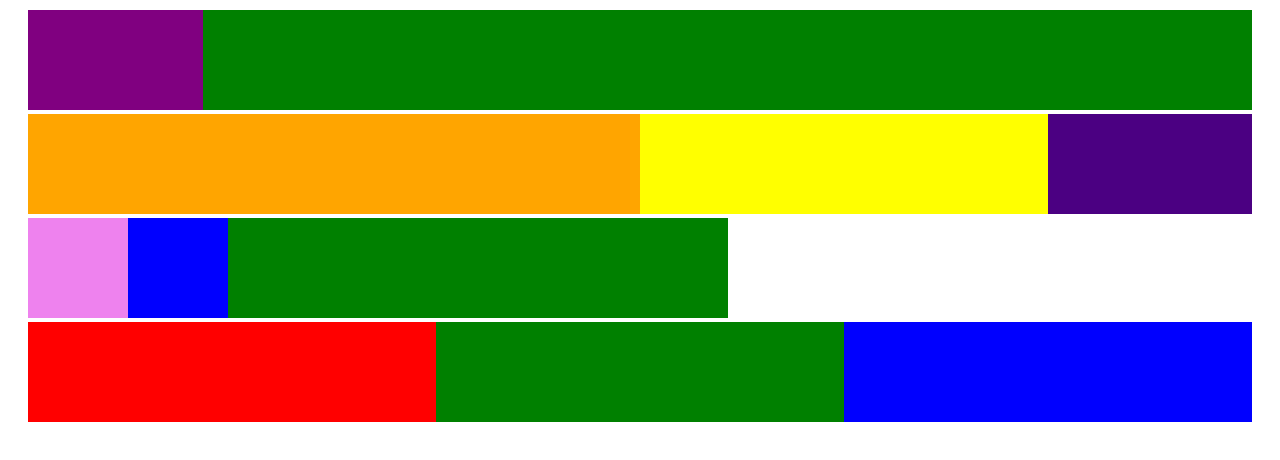
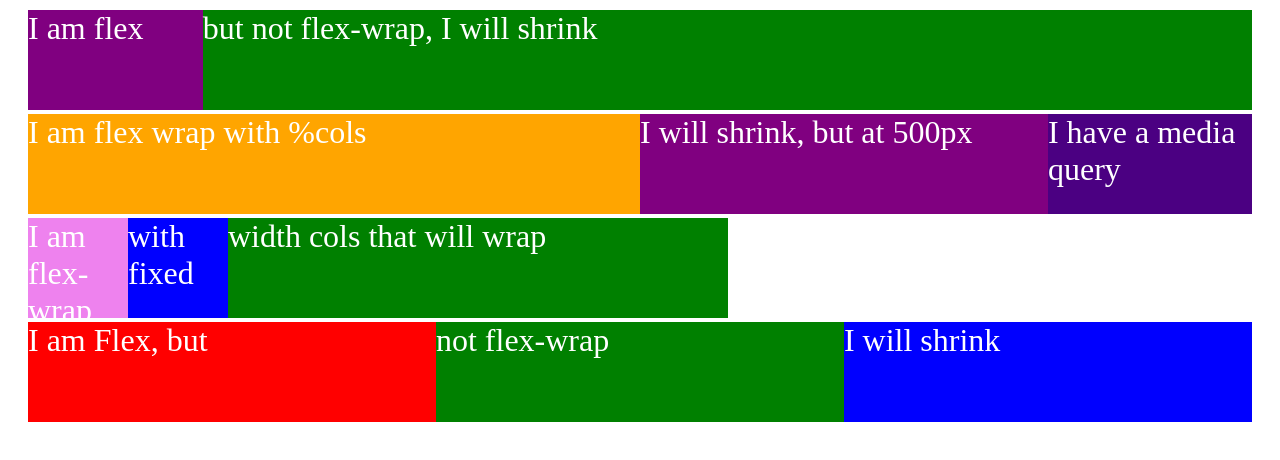
Before and after one commit to cbm360/custom-responsive-grid, a plain HTML site: page index.html in a window 1280 px wide. Drawn offline with Linux system fonts and the light colour scheme.

Commit message:
Added descriptions to each row

```diff
--- a/index.html
+++ b/index.html
@@ -9,25 +9,25 @@
     <body>
         <div class="container">
             <header class="border-top-bottom">
-                <div class="col-2 purple"></div>
-                <nav class="col-12 green"></nav>
+                <div class="col-2 purple">I am flex</div>
+                <nav class="col-12 green">but not flex-wrap, I will shrink</nav>
             </header>
             <main>
                 <section class="row border-top-bottom">
-                    <div class="col-6 orange"></div>
-                    <div class="col-4 yellow"></div>
-                    <div class="col-2 indigo"></div>
+                    <div class="col-6 orange">I am flex wrap with %cols</div>
+                    <div class="col-4 purple">I will shrink, but at 500px</div>
+                    <div class="col-2 indigo">I have a media query</div>
                 </section>
                 <section class="row border-top-bottom">
-                    <div class="width100 violet"></div>
-                    <div class="width300 blue"></div>
-                    <div class="width500 green"></div>
+                    <div class="width100 violet">I am flex-wrap</div>
+                    <div class="width300 blue">with fixed</div>
+                    <div class="width500 green">width cols that will wrap</div>
                 </section>
             </main>
             <footer class="border-top-bottom">
-                <div class="col-4 red"></div>
-                <div class="col-4 green"></div>
-                <div class="col-4 blue"></div>
+                <div class="col-4 red"> I am Flex, but</div>
+                <div class="col-4 green">not flex-wrap</div>
+                <div class="col-4 blue">I will shrink</div>
             </footer>
         </div>
     </body>
--- a/style.css
+++ b/style.css
@@ -1,3 +1,8 @@
+body {
+    color: white;
+    font-size: 2em;
+}
+
 header, footer  {
     display: flex;
     width: 100%;
```
